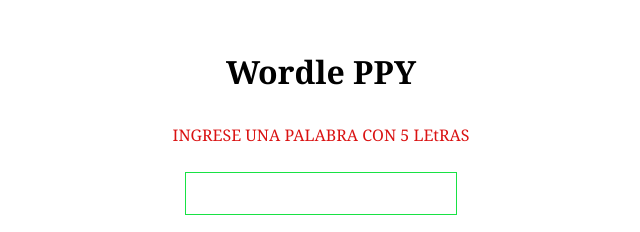
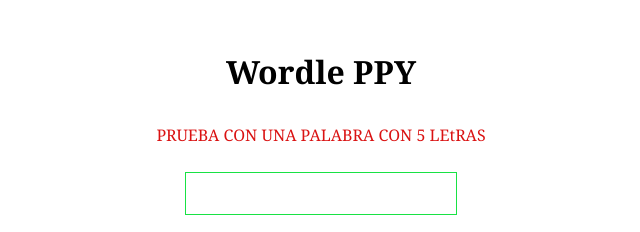
Before and after one commit to 5355573/wordle, a plain HTML site: page index.html in a window 1280 px wide. Both pictures are taken after a click on the button "Intentar". Shown: the top 232 px of the page, 319-959 px from the left. Drawn offline with Linux system fonts and the light colour scheme.

Commit message:
Add files via upload

```diff
--- a/index.html
+++ b/index.html
@@ -4,11 +4,11 @@
      <title>Wordle PPY</title>
  		<link rel="stylesheet" href="style.css">
      <script src="script.js" defer></script>
-     <meta charset="utf-8"
+     <meta http-equiv="content-Type" content="text/html;" charset="UTF-8" />
    </head>
    <body>
      <h1>Wordle PPY</h1>
-     <p id="Error">INGRESE UNA PALABRA CON 5 LEtRAS</p>
+     <p id="Error">PRUEBA CON UNA PALABRA CON 5 LEtRAS</p>
      <input type="text" id="guess-input">
      <button id="guess-button">Intentar</button>
      <div id="grid">
--- a/script.js
+++ b/script.js
@@ -1,3 +1,4 @@
+
 let intentos= 6;
 let diccionario = ['APPLE', 'loren', 'dance', 'dream']
     const palabra = diccionario[Math.floor(Math.random() * diccionario.length)];
@@ -7,6 +8,7 @@ window.addEventListener('load', init)
 function init(){
     console.log('Esto se ejecuta solo cuando se carga la pagina web')
 }
+
 const button = document.getElementById("guess-button");
 button.addEventListener("click", intentar);      //Al presionar el botón con el mouse, se llama a la función "intentar"
 function intentar(){
@@ -15,6 +17,7 @@ function intentar(){
         ERROR.style.display = "block"
         return
     }
+
     if (INTENTO === palabra){
         ERROR.style.display = "none"
         terminar("<h1>GANASTE!😀</h1>")
--- a/style.css
+++ b/style.css
@@ -39,6 +39,7 @@ h1{
     min-width: 20px;
     text-align: center;
     display: inline-block
+
 }
 .row{
      margin-bottom: 10px;
```
